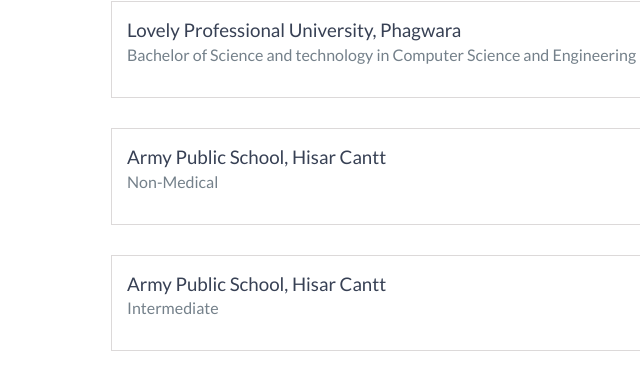
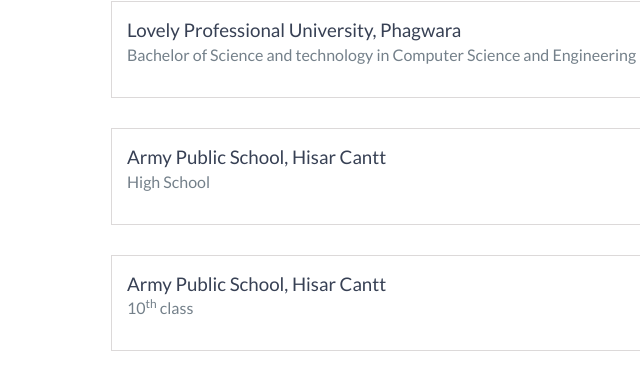
Before and after one commit to vijay-kumar-yadav/portfolio, a plain HTML site: page index.html in a window 1280 px wide. Shown: the part 1171-1541 px from the top of the page, 179-819 px from the left. Drawn offline with nearby package versions, Linux system fonts and the light colour scheme.

Commit message:
small changes in educational block

```diff
--- a/index.html
+++ b/index.html
@@ -131,7 +131,7 @@
         <div class="education-block">
             <h3>Army Public School, Hisar Cantt</h3>
             <span class="education-date">2018 - 2019</span>
-            <h4>Non-Medical</h4>
+            <h4>High School</h4>
             <!--  <p>
                 Lorem ipsum dolor sit amet, consectetur adipiscing elit. Curabitur in iaculis ex. Etiam volutpat laoreet urna. Morbi ut tortor nec nulla commodo malesuada sit amet vel lacus. Fusce eget efficitur libero. Morbi dapibus porta quam laoreet placerat.
             </p>
@@ -141,7 +141,7 @@
         <div class="education-block">
             <h3>Army Public School, Hisar Cantt</h3>
             <span class="education-date">2017 - 2018</span>
-            <h4>Intermediate</h4>
+            <h4>10<sup>th</sup> class</h4>
             <!--  <ul>
                 <li>
                     Lorem ipsum dolor sit amet, consectetur adipiscing elit.
```
